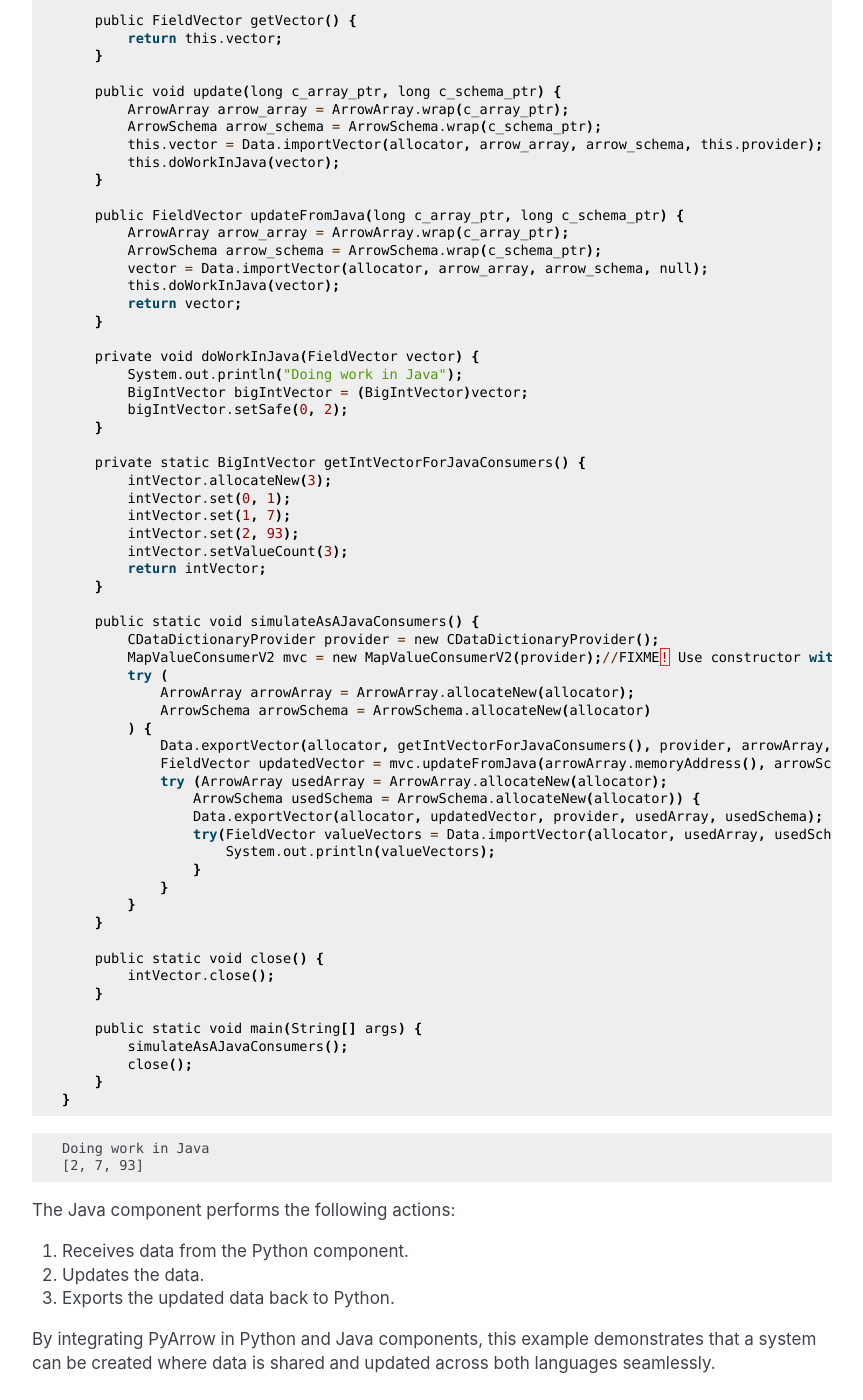
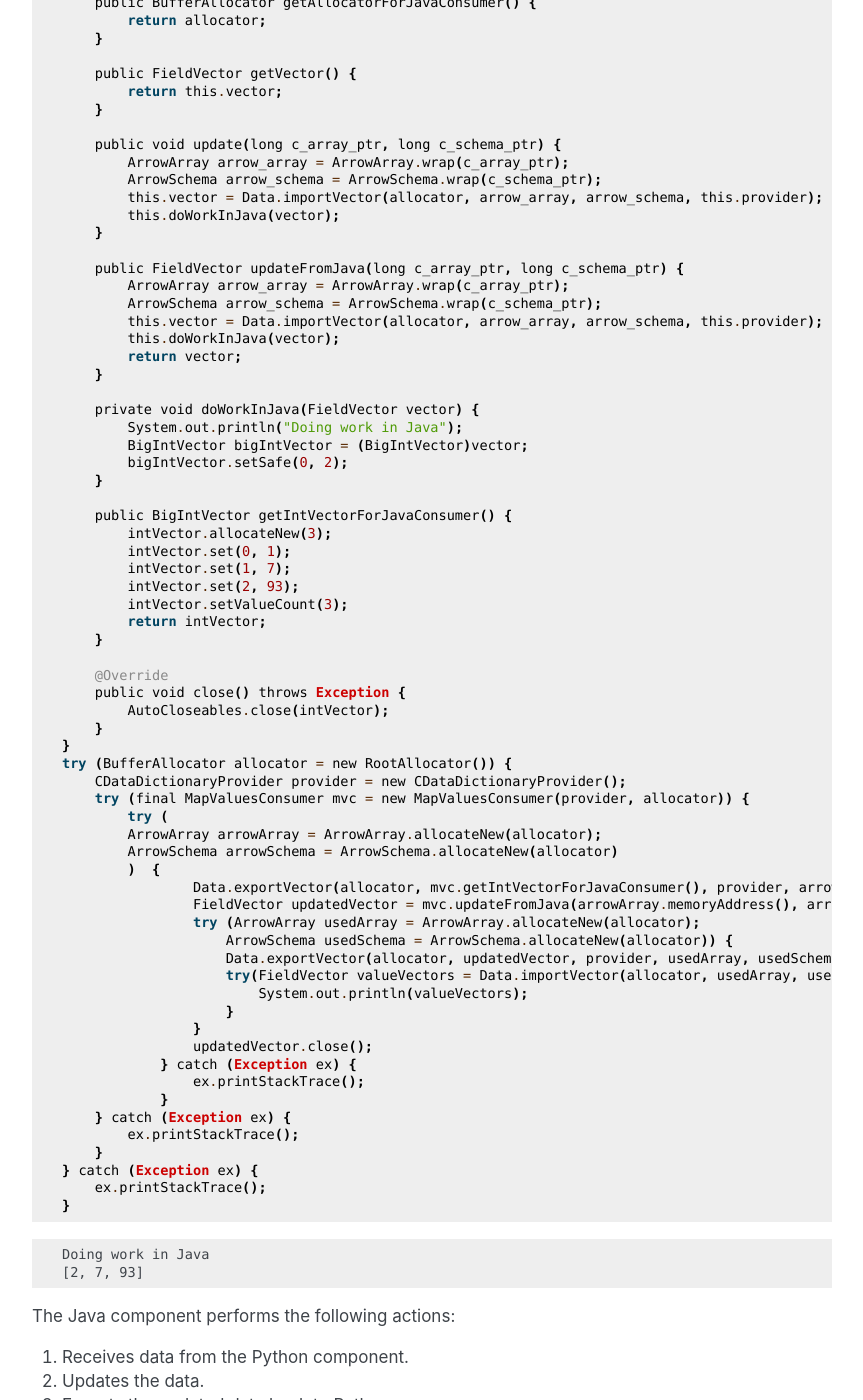
Before and after one commit to apache/arrow-cookbook, a Sphinx documentation site: the page built from java/source/python_java.rst, in a window 1280 px wide and 1400 px high, scrolled down 3332 px. Shown: the whole window, without its empty margins (258-1121 px from the left). Built offline with Sphinx 7.4.7, drawn with Linux system fonts in a browser that asks for light colours; pages that are not in the unit, such as notebooks, are missing from menus; comment, search, counter and statistics services are not loaded; some of the changed text lies outside the part shown.

Commit message:
fix: addressing reviews

```diff
--- a/java/source/python_java.rst
+++ b/java/source/python_java.rst
@@ -158,20 +158,23 @@ Java Component:
     import org.apache.arrow.memory.RootAllocator;
     import org.apache.arrow.vector.FieldVector;
     import org.apache.arrow.vector.BigIntVector;
+    import org.apache.arrow.util.AutoCloseables;
 
 
-    public class MapValuesConsumer {
-        private final static BufferAllocator allocator = new RootAllocator();
+    class MapValuesConsumer implements AutoCloseable {
+        private final BufferAllocator allocator;
         private final CDataDictionaryProvider provider;
         private FieldVector vector;
-        private final static BigIntVector intVector = new BigIntVector("internal_test_vector", allocator);
+        private final BigIntVector intVector;
 
 
-        public MapValuesConsumer(CDataDictionaryProvider provider) {
+        public MapValuesConsumer(CDataDictionaryProvider provider, BufferAllocator allocator) {
             this.provider = provider;
+            this.allocator = allocator;
+            this.intVector = new BigIntVector("internal_test_vector", allocator);
         }
 
-        public static BufferAllocator getAllocatorForJavaConsumer() {
+        public BufferAllocator getAllocatorForJavaConsumer() {
             return allocator;
         }
 
@@ -189,7 +192,7 @@ Java Component:
         public FieldVector updateFromJava(long c_array_ptr, long c_schema_ptr) {
             ArrowArray arrow_array = ArrowArray.wrap(c_array_ptr);
             ArrowSchema arrow_schema = ArrowSchema.wrap(c_schema_ptr);
-            vector = Data.importVector(allocator, arrow_array, arrow_schema, null);
+            this.vector = Data.importVector(allocator, arrow_array, arrow_schema, this.provider);
             this.doWorkInJava(vector);
             return vector;
         }
@@ -200,7 +203,7 @@ Java Component:
             bigIntVector.setSafe(0, 2);
         }
 
-        private static BigIntVector getIntVectorForJavaConsumers() {
+        public BigIntVector getIntVectorForJavaConsumer() {
             intVector.allocateNew(3);
             intVector.set(0, 1);
             intVector.set(1, 7);
@@ -209,34 +212,38 @@ Java Component:
             return intVector;
         }
 
-        public static void simulateAsAJavaConsumers() {
-            CDataDictionaryProvider provider = new CDataDictionaryProvider();
-            MapValueConsumerV2 mvc = new MapValueConsumerV2(provider);//FIXME! Use constructor with dictionary provider
-            try (
-                ArrowArray arrowArray = ArrowArray.allocateNew(allocator);
-                ArrowSchema arrowSchema = ArrowSchema.allocateNew(allocator)
-            ) {
-                Data.exportVector(allocator, getIntVectorForJavaConsumers(), provider, arrowArray, arrowSchema);
-                FieldVector updatedVector = mvc.updateFromJava(arrowArray.memoryAddress(), arrowSchema.memoryAddress());
-                try (ArrowArray usedArray = ArrowArray.allocateNew(allocator);
-                    ArrowSchema usedSchema = ArrowSchema.allocateNew(allocator)) {
-                    Data.exportVector(allocator, updatedVector, provider, usedArray, usedSchema);
-                    try(FieldVector valueVectors = Data.importVector(allocator, usedArray, usedSchema, provider)) {
-                        System.out.println(valueVectors);
-                    }
-                }
-            }
-        }
-
-        public static void close() {
-            intVector.close();
-        }
-
-        public static void main(String[] args) {
-            simulateAsAJavaConsumers();
-            close();
+        @Override
+        public void close() throws Exception {
+            AutoCloseables.close(intVector);
         }
     }
+    try (BufferAllocator allocator = new RootAllocator()) {
+        CDataDictionaryProvider provider = new CDataDictionaryProvider();
+        try (final MapValuesConsumer mvc = new MapValuesConsumer(provider, allocator)) {
+            try (
+            ArrowArray arrowArray = ArrowArray.allocateNew(allocator);
+            ArrowSchema arrowSchema = ArrowSchema.allocateNew(allocator)
+            )  {
+                    Data.exportVector(allocator, mvc.getIntVectorForJavaConsumer(), provider, arrowArray, arrowSchema);
+                    FieldVector updatedVector = mvc.updateFromJava(arrowArray.memoryAddress(), arrowSchema.memoryAddress());
+                    try (ArrowArray usedArray = ArrowArray.allocateNew(allocator);
+                        ArrowSchema usedSchema = ArrowSchema.allocateNew(allocator)) {
+                        Data.exportVector(allocator, updatedVector, provider, usedArray, usedSchema);
+                        try(FieldVector valueVectors = Data.importVector(allocator, usedArray, usedSchema, provider)) {
+                            System.out.println(valueVectors);
+                        }
+                    }
+                    updatedVector.close();
+                } catch (Exception ex) {
+                    ex.printStackTrace();
+                }
+        } catch (Exception ex) {
+            ex.printStackTrace();
+        }
+    } catch (Exception ex) {
+        ex.printStackTrace();
+    }
+
 
 .. testoutput::
 
```
